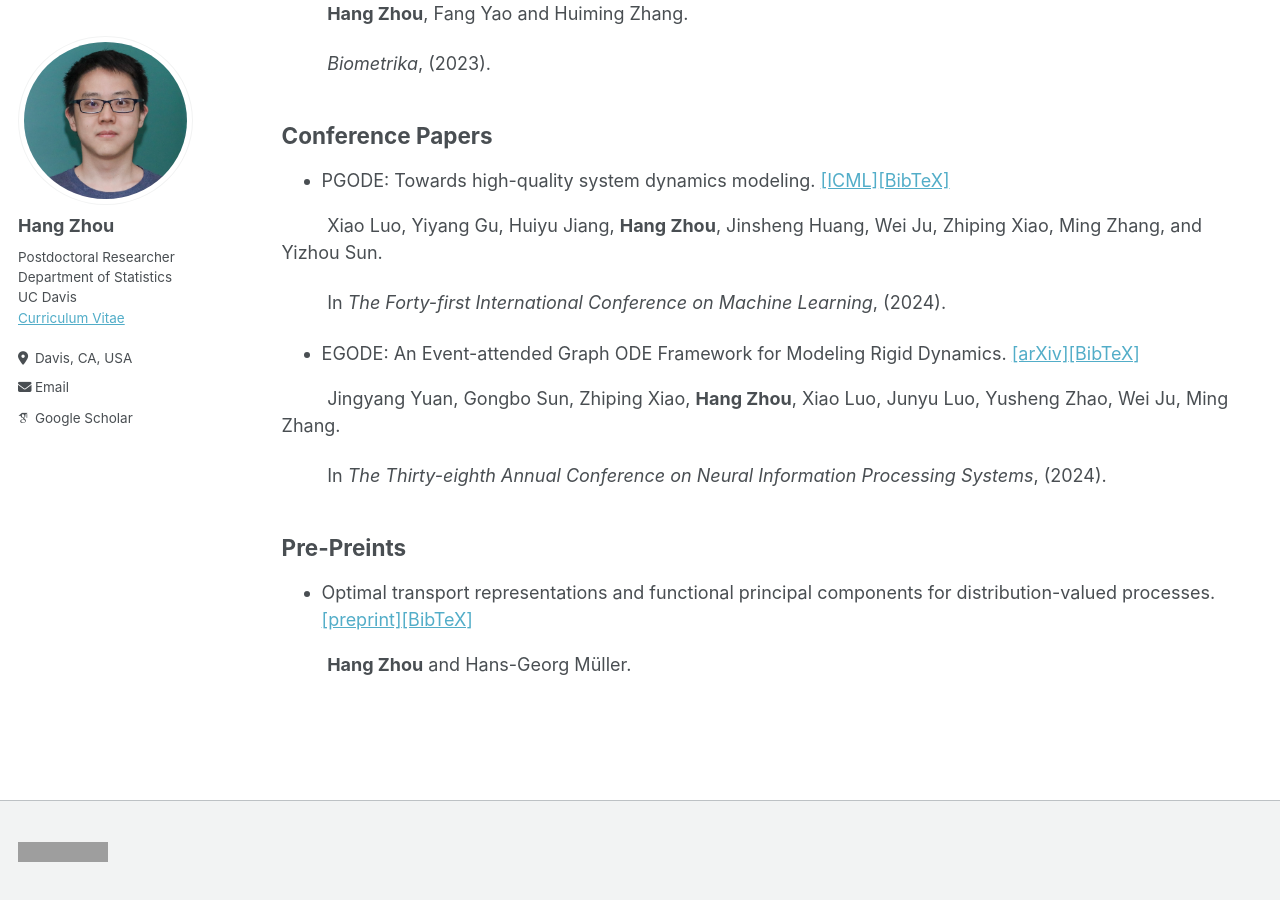
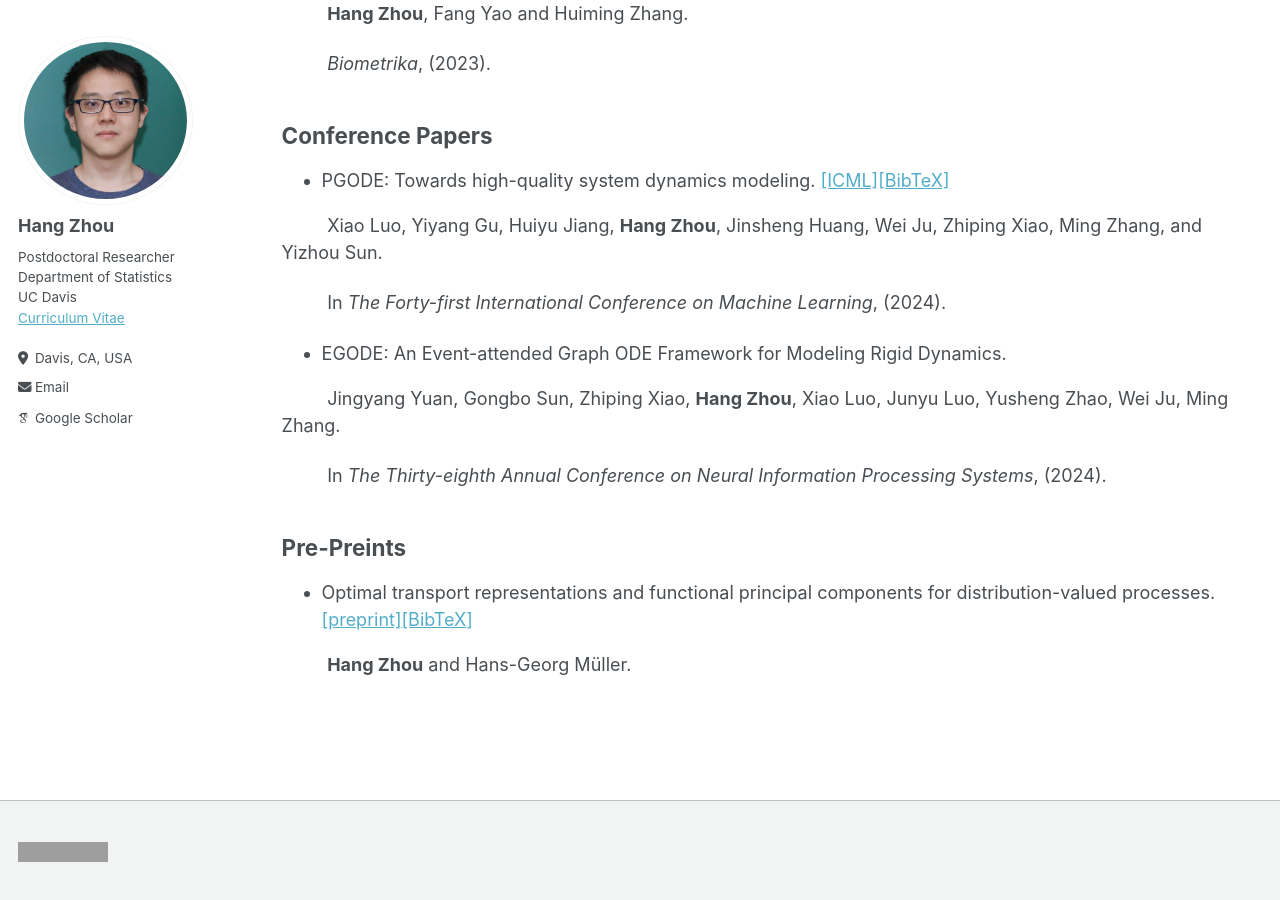
Before and after one commit to hg-zh/hg-zh.github.io, a Jekyll site: the page built from _pages/publications.md, in a window 1280 px wide and 900 px high, scrolled down 1302 px. Built offline with Jekyll 4.4.1, drawn with Linux system fonts in a browser that asks for light colours; some web fonts are replaced; grey boxes are pictures that could not be loaded.

Commit message:
Update publications.md

```diff
--- a/_pages/publications.md
+++ b/_pages/publications.md
@@ -64,7 +64,7 @@ author_profile: true
 
 &nbsp;&nbsp;&nbsp;&nbsp;&nbsp;&nbsp;&nbsp;&nbsp; In *The Forty-first International Conference on Machine Learning*, (2024).
 
-- EGODE: An Event-attended Graph ODE Framework for Modeling Rigid Dynamics. [\[arXiv\]](https://doi.org/10.48550/arXiv.2311.06554)[\[BibTeX\]](https://hg-zh.github.io/files/EGODE)
+- EGODE: An Event-attended Graph ODE Framework for Modeling Rigid Dynamics.
 
 &nbsp;&nbsp;&nbsp;&nbsp;&nbsp;&nbsp;&nbsp;&nbsp; Jingyang Yuan, Gongbo Sun, Zhiping Xiao, **Hang Zhou**, Xiao Luo, Junyu Luo, Yusheng Zhao, Wei Ju, Ming Zhang.
 
```
